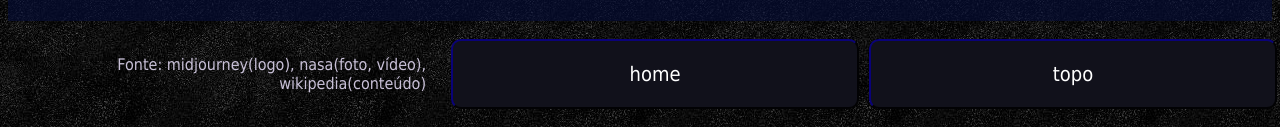
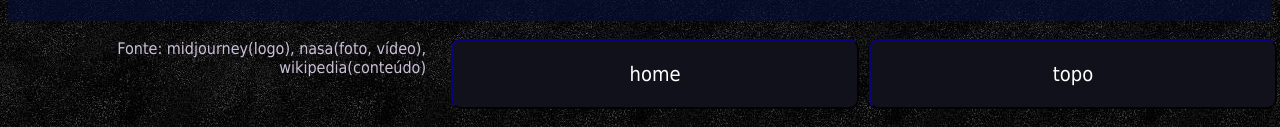
Before and after one commit to joenyrcouto/website_sistemasolar_1.1, a plain HTML site: page html/sol.html in a window 1280 px wide. Shown: the part 1451-1578 px from the top of the page. Drawn offline with nearby package versions, Linux system fonts and the light colour scheme.

Commit message:
Add files via upload

```diff
--- a/css/estilo.css
+++ b/css/estilo.css
@@ -138,3 +138,5 @@ p {
     #nav-container{display: none;}
     #topo{margin-bottom: 1%;}
 }
+
+footer{color:rgb(201, 193, 216);}
--- a/html/sol.html
+++ b/html/sol.html
@@ -52,7 +52,7 @@
     </div>
 
     <div class="fonte">
-        <p>Fonte: midjourney(logo), nasa(foto, vídeo), wikipedia(conteúdo)</p>
+        <footer>Fonte: midjourney(logo), nasa(foto, vídeo), wikipedia(conteúdo)</footer>
         <a href="../index.html"><button class="botao"><p class="letrabotao">home</p></button></a>
         <a href="#topo"><button class="botao"><p class="letrabotao">topo</p></button></a></div>
     </body>
```
Also changed, not shown: html/jupiter.html (+1 -1 lines), html/marte.html (+1 -1 lines), html/mercurio.html (+1 -1 lines), html/netuno.html (+1 -1 lines), html/saturno.html (+1 -1 lines), html/terra.html (+1 -1 lines), html/urano.html (+1 -1 lines), html/venus.html (+1 -1 lines), index.html (+1 -1 lines).
